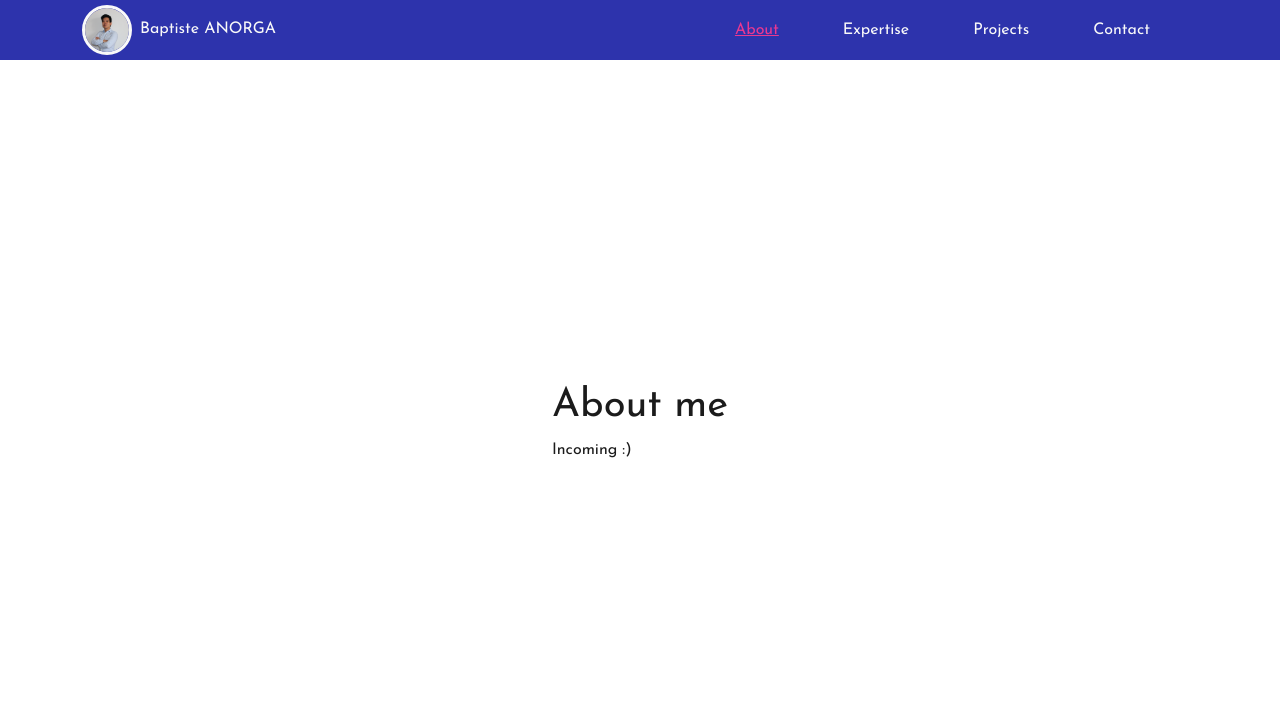
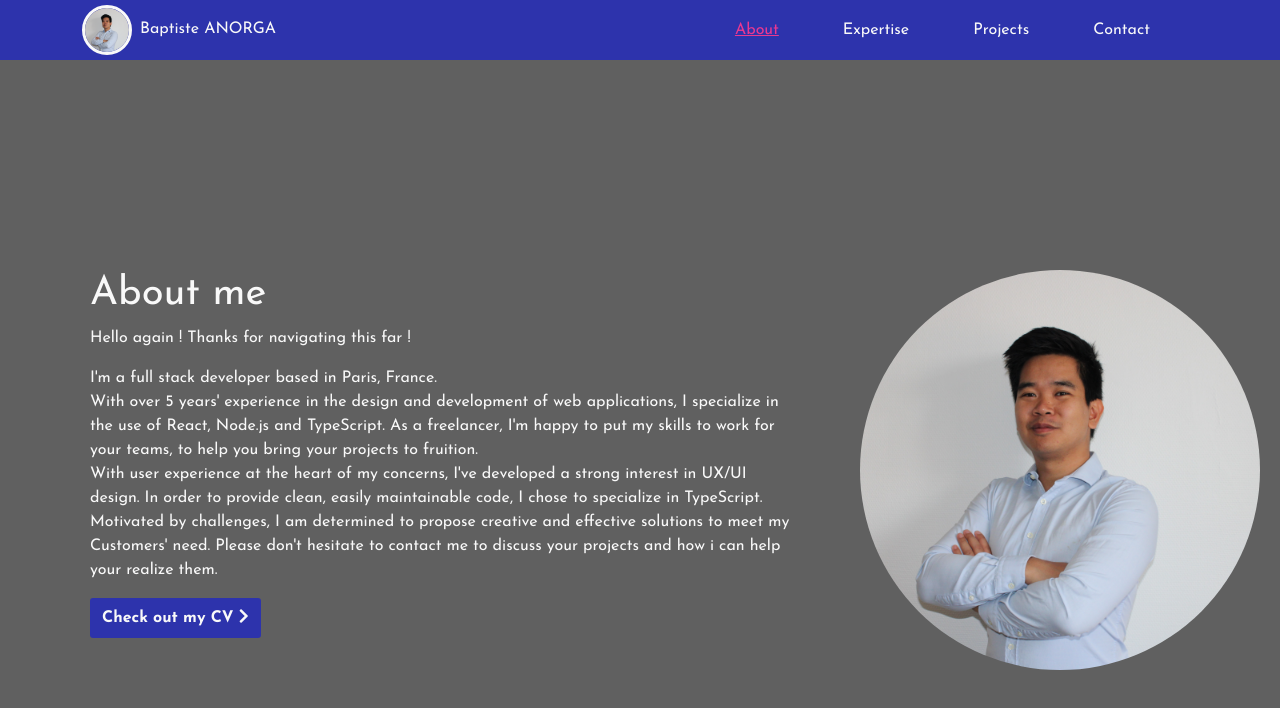
Before and after one commit to baptisteanorga/mon-portfolio, a React (Create React App) app: page /about in a window 1280 px wide. Shown: the top 708 px of the page. Built offline with nearby package versions, Linux system fonts and the light colour scheme.

Commit message:
new about

```diff
--- a/src/App.scss
+++ b/src/App.scss
@@ -5,7 +5,7 @@ $font-color2:#e93891;
 $blue-color:rgb(45, 51, 172);
 
 .App {
-    background-color:#ffffff;
+    background-color:#606060;
     min-height: 100vh;
     padding-top: 60px; // - navbarHeight
     display: flex;
--- a/src/components/pages/About.tsx
+++ b/src/components/pages/About.tsx
@@ -5,10 +5,30 @@ export default class About extends React.Component{
 
     public render(): React.ReactNode {
         return (
-            <div>
-                <h1>About me</h1>
-            {/* Contenu de la page d'accueil */}
-            <p>Incoming :)</p>
+            <div className="AboutContainer">
+                <section className='d-flex'>
+                    <div className="text-container">
+                        <h1>About me</h1>
+                        <p>Hello again ! Thanks for navigating this far ! </p>
+                        <div className='text-break mb-4'>
+                            I'm a full stack developer based in Paris, France.
+                            <br/>
+                            With over 5 years' experience in the design and development of web applications, I specialize in the use of React, Node.js and TypeScript. As a freelancer, I'm happy to put my skills to work for your teams, to help you bring your projects to fruition.
+
+                            <br/>
+
+                            With user experience at the heart of my concerns, I've developed a strong interest in UX/UI design. In order to provide clean, easily maintainable code, I chose to specialize in TypeScript.
+
+                            <br/>
+                            Motivated by challenges, I am determined to propose creative and effective solutions to meet my Customers' need.
+                            Please don't hesitate to contact me to discuss your projects and how i can help your realize them.
+                        </div>
+                    <div className="fw-bold"><a className="button" target="_blank" href='/assets/CV_Baptiste_ANORGA.pdf'>Check out my CV <i className='fa fas fa-chevron-right'></i></a></div>
+                    </div>
+                    <div className="col-md-2">
+                        <img src="img/me.jpg" alt="me" />
+                    </div>
+                </section>
             </div>
         );
     }
--- a/src/style/custom.scss
+++ b/src/style/custom.scss
@@ -88,7 +88,10 @@ div.HomeContainer{
     color:$primary-color;
     h1{
       font-weight:900;
-      font-size: 3.5rem;
+      font-size: 5rem;
+    }
+    p{
+      font-size: 2rem;
     }
 
   }
@@ -127,3 +130,19 @@ div.ContactContainer{
     filter:blur(1.5px) brightness(50%);
   }
 }
+
+/** About */
+div.AboutContainer{
+  max-width: 1100px;
+  margin: 0 auto;
+  margin-top: 10vh;
+  color:$primary-color;
+
+  div.text-container{width: 700px;}
+
+  img{
+    margin-left: 70px;
+    width: 400px;
+    border-radius: 50%;
+  }
+}
```
Also changed, not shown: 1 other file (tests, documents, lock files or other folders).
